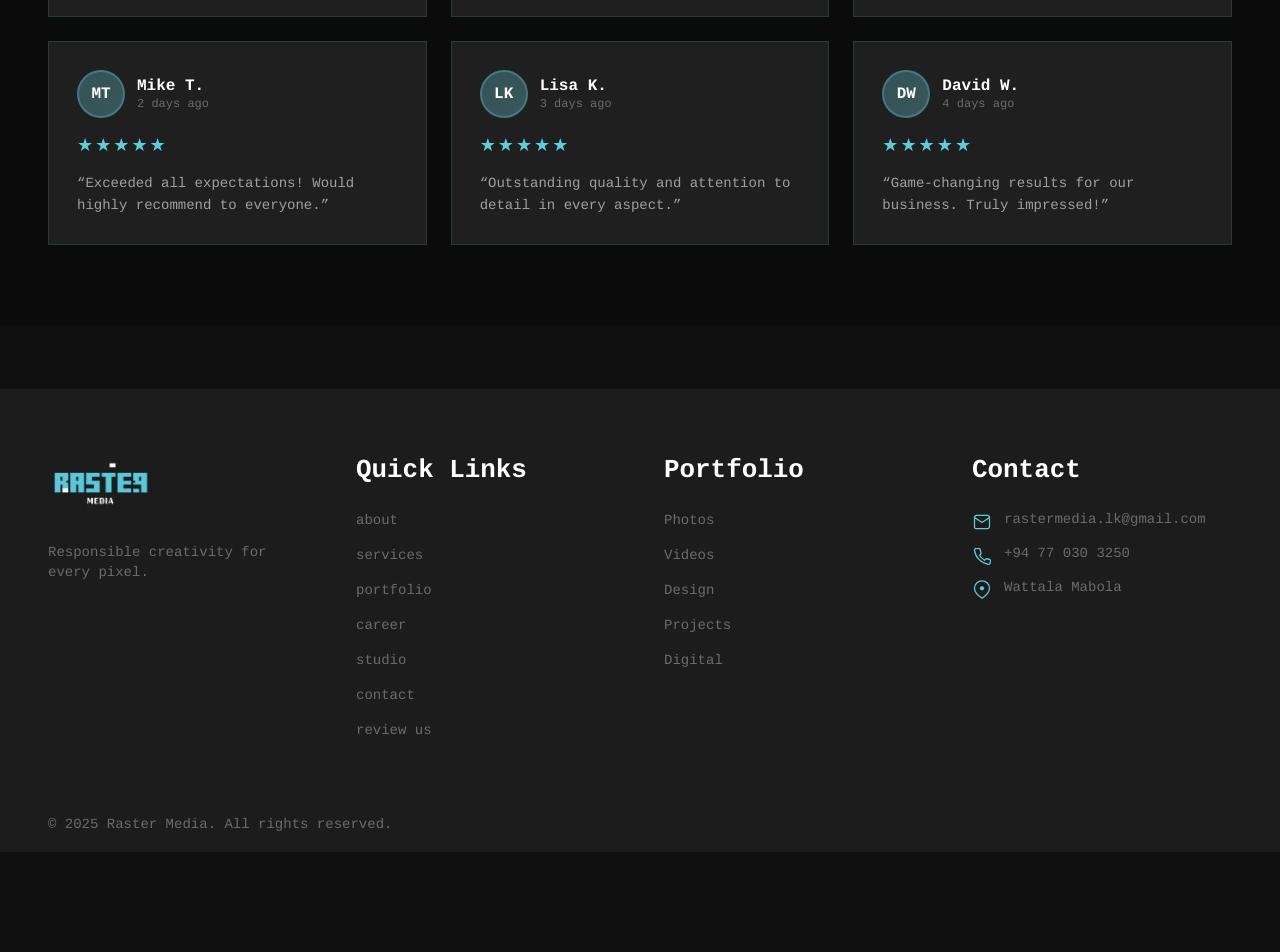
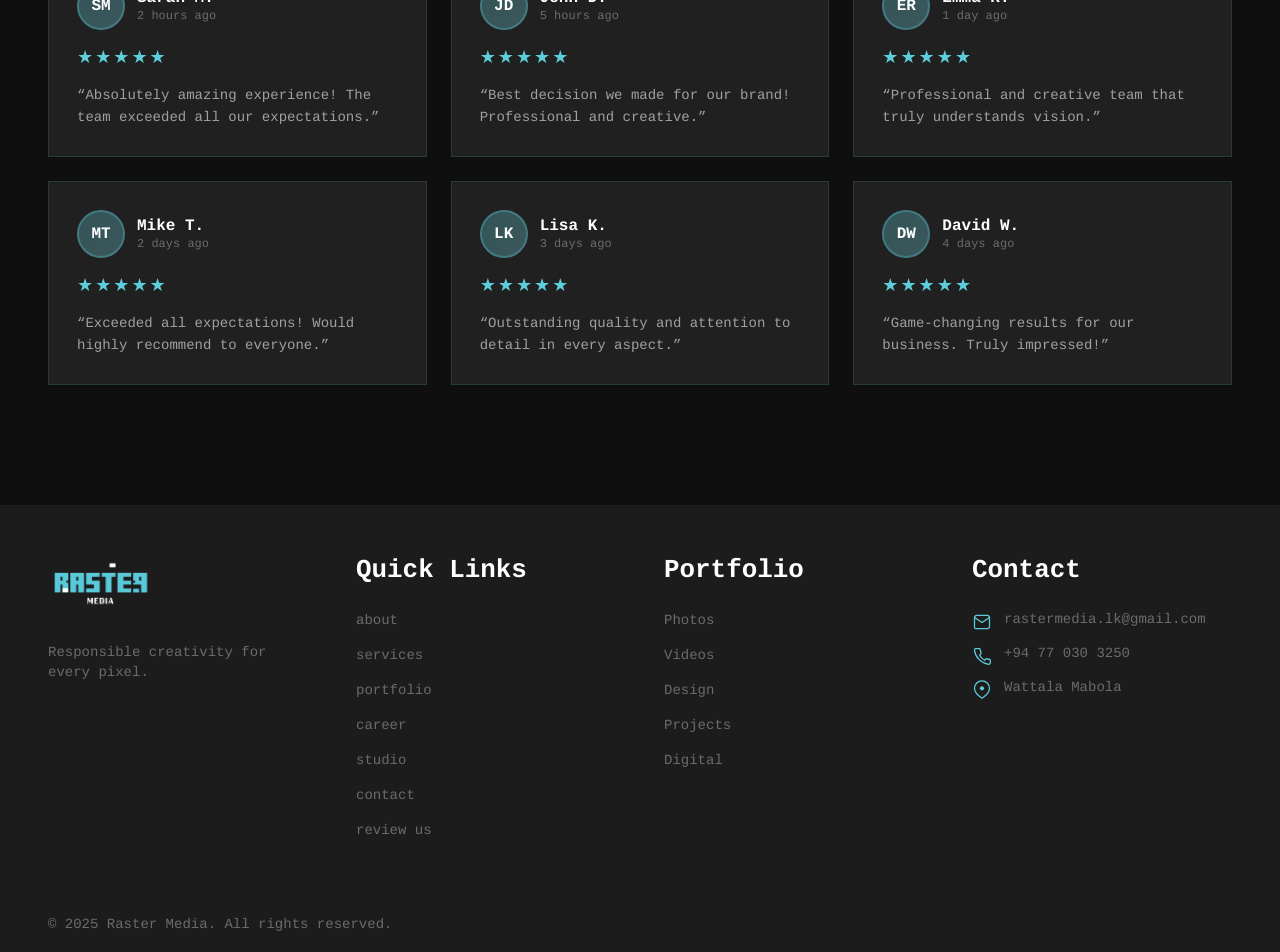
Before and after one commit to Nethmihimasha/rastermedia-lk, a Next.js app: page /review in a window 1280 px wide. Shown: the part 1778-2730 px from the top of the page. Before the commit the page ends 2630 px from the top, so only its background shows below. Built offline with nearby package versions, Linux system fonts and the light colour scheme; a web font is replaced by a local one.

Commit message:
font and color and space changes

```diff
--- a/app/components/Footer.js
+++ b/app/components/Footer.js
@@ -85,11 +85,12 @@ const styles = {
     backgroundColor: 'rgba(37, 37, 37, 0.6)',
     borderTop: 'none',
     padding: '0',
+    marginTop: '0',
   },
   footerContainer: {
     maxWidth: '1800px',
     margin: '0 auto',
-    padding: '64px 48px 0',
+    padding: '48px 48px 0',
   },
   footerContent: {
     display: 'grid',
--- a/app/layout.js
+++ b/app/layout.js
@@ -96,7 +96,7 @@ const styles = {
     justifyContent: 'space-between',
   },
   main: {
-    paddingBottom: '64px',
+    paddingBottom: '0',
   },
   logoLink: {
     textDecoration: 'none',
--- a/app/portfolio/portfolio.module.css
+++ b/app/portfolio/portfolio.module.css
@@ -16,6 +16,7 @@
   min-height: 420px;
   overflow: hidden;
   margin-bottom: 0;
+  margin-top: 60px;
 }
 
 .heroImageWrapper {
--- a/app/review/review.module.css
+++ b/app/review/review.module.css
@@ -2,9 +2,10 @@
 .page {
   padding: 0;
   min-height: 100vh;
-  background-color: #0A0A0A;
+  background-color: #0F0F0F;
   position: relative;
   overflow-x: hidden;
+  padding-top: 140px;
 }
 
 /* Hero Section */
@@ -15,7 +16,6 @@
   align-items: center;
   justify-content: center;
   padding: 80px 48px;
-  background: linear-gradient(180deg, #0A0A0A 0%, #0E0E0E 100%);
 }
 
 .heroContent {
@@ -380,8 +380,8 @@
 
 /* Recent Reviews Section */
 .recentSection {
-  padding: 80px 0;
-  background: #0B0B0B;
+  padding: 80px 0 120px;
+  background: #0F0F0F;
   position: relative;
   z-index: 2;
 }
--- a/app/services/services.module.css
+++ b/app/services/services.module.css
@@ -29,6 +29,7 @@
   height: 60vh;
   min-height: 420px;
   margin-bottom: 32px;
+  margin-top: 30px;
   overflow: hidden;
   display: flex;
   align-items: center;
```
